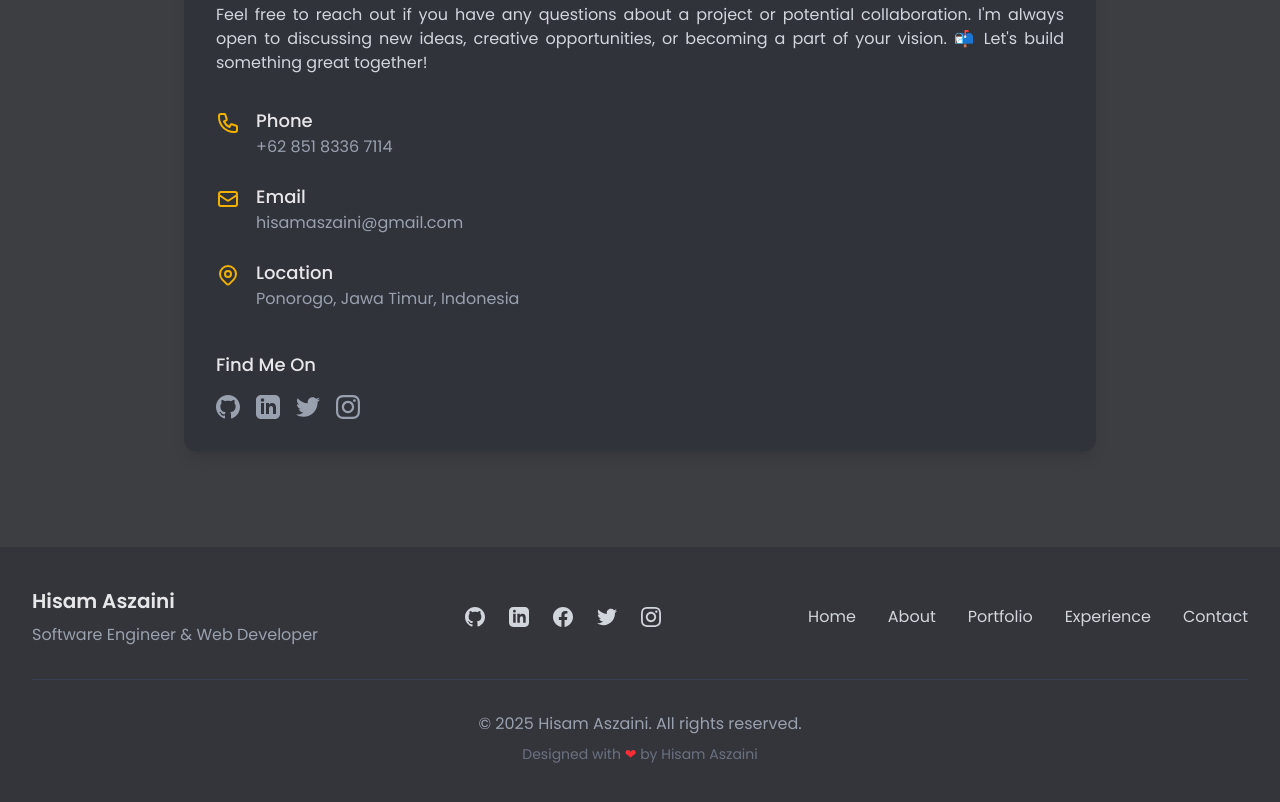
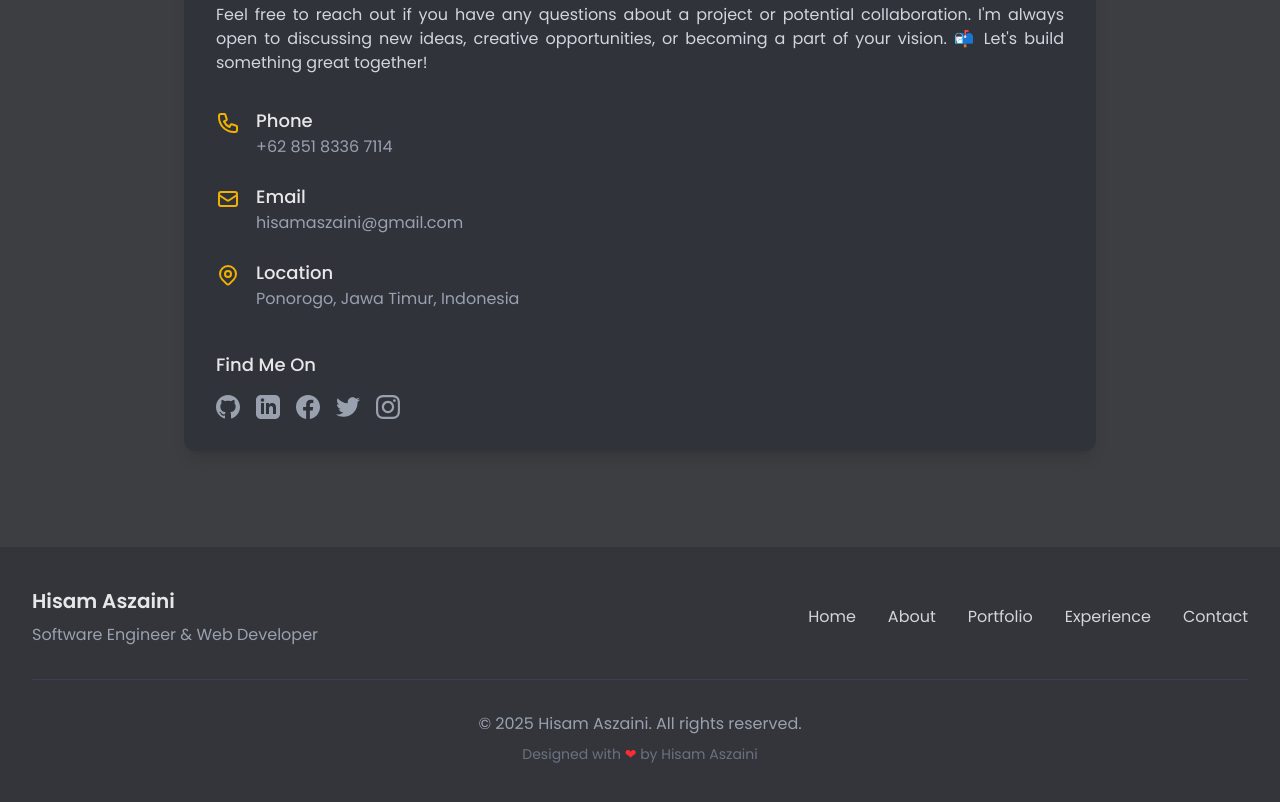
Before and after one commit to hisamaszaini/profile-html, a website: page index-v2.html in a window 1280 px wide. Shown: the part 4489-5291 px from the top of the page. Drawn offline with nearby package versions, Linux system fonts and the light colour scheme.

Commit message:
Fix Find Me US

```diff
--- a/index-v2.html
+++ b/index-v2.html
@@ -837,7 +837,7 @@
                                 </div>
                                 <div>
                                     <h4 class="text-lg font-medium text-fourth">Phone</h4>
-                                    <p class="text-gray-400">+62 851 8336 7114</p>
+                                    <p class="text-gray-400"><a href="//wa.me/+6285183367114" rel="nofollow" target="_blank">+62 851 8336 7114</a></p>
                                 </div>
                             </div>
 
@@ -851,7 +851,7 @@
                                 </div>
                                 <div>
                                     <h4 class="text-lg font-medium text-fourth">Email</h4>
-                                    <p class="text-gray-400">hisamaszaini@gmail.com</p>
+                                    <p class="text-gray-400"><a href="mailto:hisamaszaini@gmail.com">hisamaszaini@gmail.com</a></p>
                                 </div>
                             </div>
 
@@ -875,28 +875,38 @@
                         <div class="mt-10">
                             <h4 class="text-lg font-medium text-fourth mb-4">Find Me On</h4>
                             <div class="flex space-x-4">
-                                <a href="#" class="text-gray-400 hover:text-yellow-500 transition-colors">
+                                <a href="https://github.com/hisamaszaini/" rel="nofollow" target="_blank" class="text-gray-400 hover:text-yellow-500 transition-colors">
                                     <svg xmlns="http://www.w3.org/2000/svg" width="24" height="24" viewBox="0 0 24 24"
                                         fill="currentColor">
                                         <path
                                             d="M12 0c-6.626 0-12 5.373-12 12 0 5.302 3.438 9.8 8.207 11.387.599.111.793-.261.793-.577v-2.234c-3.338.726-4.033-1.416-4.033-1.416-.546-1.387-1.333-1.756-1.333-1.756-1.089-.745.083-.729.083-.729 1.205.084 1.839 1.237 1.839 1.237 1.07 1.834 2.807 1.304 3.492.997.107-.775.418-1.305.762-1.604-2.665-.305-5.467-1.334-5.467-5.931 0-1.311.469-2.381 1.236-3.221-.124-.303-.535-1.524.117-3.176 0 0 1.008-.322 3.301 1.23.957-.266 1.983-.399 3.003-.404 1.02.005 2.047.138 3.006.404 2.291-1.552 3.297-1.23 3.297-1.23.653 1.653.242 2.874.118 3.176.77.84 1.235 1.911 1.235 3.221 0 4.609-2.807 5.624-5.479 5.921.43.372.823 1.102.823 2.222v3.293c0 .319.192.694.801.576 4.765-1.589 8.199-6.086 8.199-11.386 0-6.627-5.373-12-12-12z" />
                                     </svg>
                                 </a>
-                                <a href="#" class="text-gray-400 hover:text-yellow-500 transition-colors">
+                                <a href="https://www.linkedin.com/in/muhammadhisamaszaini/" rel="nofollow" target="_blank" class="text-gray-400 hover:text-yellow-500 transition-colors">
                                     <svg xmlns="http://www.w3.org/2000/svg" width="24" height="24" viewBox="0 0 24 24"
                                         fill="currentColor">
                                         <path
                                             d="M19 0h-14c-2.761 0-5 2.239-5 5v14c0 2.761 2.239 5 5 5h14c2.762 0 5-2.239 5-5v-14c0-2.761-2.238-5-5-5zm-11 19h-3v-11h3v11zm-1.5-12.268c-.966 0-1.75-.79-1.75-1.764s.784-1.764 1.75-1.764 1.75.79 1.75 1.764-.783 1.764-1.75 1.764zm13.5 12.268h-3v-5.604c0-3.368-4-3.113-4 0v5.604h-3v-11h3v1.765c1.396-2.586 7-2.777 7 2.476v6.759z" />
                                     </svg>
                                 </a>
-                                <a href="#" class="text-gray-400 hover:text-yellow-500 transition-colors">
+                                <a href="https://facebook.com/muhammadhisamaszaini" rel="nofollow" target="_blank"
+                                class="text-gray-400 hover:text-yellow-500 transition-colors duration-300">
+                                <svg role="img" width="24" height="24" fill="currentColor" viewBox="0 0 24 24"
+                                    xmlns="http://www.w3.org/2000/svg">
+                                    <title>Facebook</title>
+                                    <path
+                                        d="M24 12.073c0-6.627-5.373-12-12-12s-12 5.373-12 12c0 5.99 4.388 10.954 10.125 11.854v-8.385H7.078v-3.47h3.047V9.43c0-3.007 1.792-4.669 4.533-4.669 1.312 0 2.686.235 2.686.235v2.953H15.83c-1.491 0-1.956.925-1.956 1.874v2.25h3.328l-.532 3.47h-2.796v8.385C19.612 23.027 24 18.062 24 12.073z">
+                                    </path>
+                                </svg>
+                            </a>
+                                <a href="https://twitter.com/hisamAszaini" rel="nofollow" target="_blank" class="text-gray-400 hover:text-yellow-500 transition-colors">
                                     <svg xmlns="http://www.w3.org/2000/svg" width="24" height="24" viewBox="0 0 24 24"
                                         fill="currentColor">
                                         <path
                                             d="M24 4.557c-.883.392-1.832.656-2.828.775 1.017-.609 1.798-1.574 2.165-2.724-.951.564-2.005.974-3.127 1.195-.897-.957-2.178-1.555-3.594-1.555-3.179 0-5.515 2.966-4.797 6.045-4.091-.205-7.719-2.165-10.148-5.144-1.29 2.213-.669 5.108 1.523 6.574-.806-.026-1.566-.247-2.229-.616-.054 2.281 1.581 4.415 3.949 4.89-.693.188-1.452.232-2.224.084.626 1.956 2.444 3.379 4.6 3.419-2.07 1.623-4.678 2.348-7.29 2.04 2.179 1.397 4.768 2.212 7.548 2.212 9.142 0 14.307-7.721 13.995-14.646.962-.695 1.797-1.562 2.457-2.549z" />
                                     </svg>
                                 </a>
-                                <a href="#" class="text-gray-400 hover:text-yellow-500 transition-colors">
+                                <a href="https://instagram.com/hisamaszaini" rel="nofollow" target="_blank" class="text-gray-400 hover:text-yellow-500 transition-colors">
                                     <svg xmlns="http://www.w3.org/2000/svg" width="24" height="24" viewBox="0 0 24 24"
                                         fill="currentColor">
                                         <path
@@ -917,53 +927,6 @@
                 <div class="mb-6 md:mb-0">
                     <h3 class="text-xl font-semibold text-fourth mb-2">Hisam Aszaini</h3>
                     <p class="text-gray-400">Software Engineer & Web Developer</p>
-                </div>
-
-                <div class="mb-6 md:mb-0">
-                    <div class="flex space-x-6">
-                        <a href="https://github.com/hisamaszaini/" rel="nofollow" target="_blank"
-                            class="hover:text-yellow-500 transition-colors duration-300">
-                            <svg xmlns="http://www.w3.org/2000/svg" width="20" height="20" viewBox="0 0 24 24"
-                                fill="currentColor">
-                                <path
-                                    d="M12 0c-6.626 0-12 5.373-12 12 0 5.302 3.438 9.8 8.207 11.387.599.111.793-.261.793-.577v-2.234c-3.338.726-4.033-1.416-4.033-1.416-.546-1.387-1.333-1.756-1.333-1.756-1.089-.745.083-.729.083-.729 1.205.084 1.839 1.237 1.839 1.237 1.07 1.834 2.807 1.304 3.492.997.107-.775.418-1.305.762-1.604-2.665-.305-5.467-1.334-5.467-5.931 0-1.311.469-2.381 1.236-3.221-.124-.303-.535-1.524.117-3.176 0 0 1.008-.322 3.301 1.23.957-.266 1.983-.399 3.003-.404 1.02.005 2.047.138 3.006.404 2.291-1.552 3.297-1.23 3.297-1.23.653 1.653.242 2.874.118 3.176.77.84 1.235 1.911 1.235 3.221 0 4.609-2.807 5.624-5.479 5.921.43.372.823 1.102.823 2.222v3.293c0 .319.192.694.801.576 4.765-1.589 8.199-6.086 8.199-11.386 0-6.627-5.373-12-12-12z" />
-                            </svg>
-                        </a>
-                        <a href="https://www.linkedin.com/in/muhammadhisamaszaini/" rel="nofollow" target="_blank"
-                            class="hover:text-yellow-500 transition-colors duration-300">
-                            <svg xmlns="http://www.w3.org/2000/svg" width="20" height="20" viewBox="0 0 24 24"
-                                fill="currentColor">
-                                <path
-                                    d="M19 0h-14c-2.761 0-5 2.239-5 5v14c0 2.761 2.239 5 5 5h14c2.762 0 5-2.239 5-5v-14c0-2.761-2.238-5-5-5zm-11 19h-3v-11h3v11zm-1.5-12.268c-.966 0-1.75-.79-1.75-1.764s.784-1.764 1.75-1.764 1.75.79 1.75 1.764-.783 1.764-1.75 1.764zm13.5 12.268h-3v-5.604c0-3.368-4-3.113-4 0v5.604h-3v-11h3v1.765c1.396-2.586 7-2.777 7 2.476v6.759z" />
-                            </svg>
-                        </a>
-                        <a href="https://facebook.com/muhammadhisamaszaini" rel="nofollow" target="_blank"
-                            class="hover:text-yellow-500 transition-colors duration-300">
-                            <svg role="img" width="20" height="20" fill="currentColor" viewBox="0 0 24 24"
-                                xmlns="http://www.w3.org/2000/svg">
-                                <title>Facebook</title>
-                                <path
-                                    d="M24 12.073c0-6.627-5.373-12-12-12s-12 5.373-12 12c0 5.99 4.388 10.954 10.125 11.854v-8.385H7.078v-3.47h3.047V9.43c0-3.007 1.792-4.669 4.533-4.669 1.312 0 2.686.235 2.686.235v2.953H15.83c-1.491 0-1.956.925-1.956 1.874v2.25h3.328l-.532 3.47h-2.796v8.385C19.612 23.027 24 18.062 24 12.073z">
-                                </path>
-                            </svg>
-                        </a>
-                        <a href="https://instagram.com/hisamaszaini" rel="nofollow" target="_blank"
-                            class="hover:text-yellow-500 transition-colors duration-300">
-                            <svg xmlns="http://www.w3.org/2000/svg" width="20" height="20" viewBox="0 0 24 24"
-                                fill="currentColor">
-                                <path
-                                    d="M24 4.557c-.883.392-1.832.656-2.828.775 1.017-.609 1.798-1.574 2.165-2.724-.951.564-2.005.974-3.127 1.195-.897-.957-2.178-1.555-3.594-1.555-3.179 0-5.515 2.966-4.797 6.045-4.091-.205-7.719-2.165-10.148-5.144-1.29 2.213-.669 5.108 1.523 6.574-.806-.026-1.566-.247-2.229-.616-.054 2.281 1.581 4.415 3.949 4.89-.693.188-1.452.232-2.224.084.626 1.956 2.444 3.379 4.6 3.419-2.07 1.623-4.678 2.348-7.29 2.04 2.179 1.397 4.768 2.212 7.548 2.212 9.142 0 14.307-7.721 13.995-14.646.962-.695 1.797-1.562 2.457-2.549z" />
-                            </svg>
-                        </a>
-                        <a href="https://twitter.com/HisamAszaini" rel="nofollow" target="_blank"
-                            class="hover:text-yellow-500 transition-colors duration-300">
-                            <svg xmlns="http://www.w3.org/2000/svg" width="20" height="20" viewBox="0 0 24 24"
-                                fill="currentColor">
-                                <path
-                                    d="M12 2.163c3.204 0 3.584.012 4.85.07 3.252.148 4.771 1.691 4.919 4.919.058 1.265.069 1.645.069 4.849 0 3.205-.012 3.584-.069 4.849-.149 3.225-1.664 4.771-4.919 4.919-1.266.058-1.644.07-4.85.07-3.204 0-3.584-.012-4.849-.07-3.26-.149-4.771-1.699-4.919-4.92-.058-1.265-.07-1.644-.07-4.849 0-3.204.013-3.583.07-4.849.149-3.227 1.664-4.771 4.919-4.919 1.266-.057 1.645-.069 4.849-.069zm0-2.163c-3.259 0-3.667.014-4.947.072-4.358.2-6.78 2.618-6.98 6.98-.059 1.281-.073 1.689-.073 4.948 0 3.259.014 3.668.072 4.948.2 4.358 2.618 6.78 6.98 6.98 1.281.058 1.689.072 4.948.072 3.259 0 3.668-.014 4.948-.072 4.354-.2 6.782-2.618 6.979-6.98.059-1.28.073-1.689.073-4.948 0-3.259-.014-3.667-.072-4.947-.196-4.354-2.617-6.78-6.979-6.98-1.281-.059-1.69-.073-4.949-.073zm0 5.838c-3.403 0-6.162 2.759-6.162 6.162s2.759 6.163 6.162 6.163 6.162-2.759 6.162-6.163c0-3.403-2.759-6.162-6.162-6.162zm0 10.162c-2.209 0-4-1.79-4-4 0-2.209 1.791-4 4-4s4 1.791 4 4c0 2.21-1.791 4-4 4zm6.406-11.845c-.796 0-1.441.645-1.441 1.44s.645 1.44 1.441 1.44c.795 0 1.439-.645 1.439-1.44s-.644-1.44-1.439-1.44z" />
-                            </svg>
-                        </a>
-                    </div>
                 </div>
 
                 <div>
```
